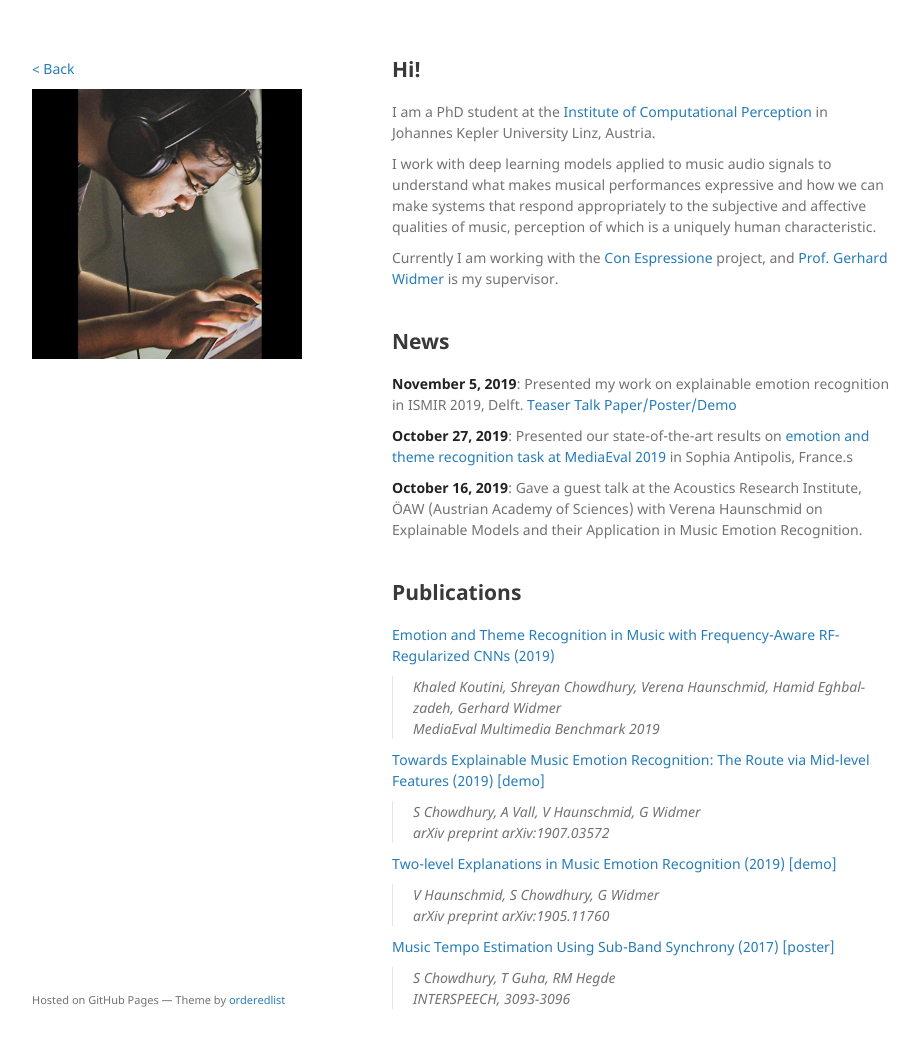
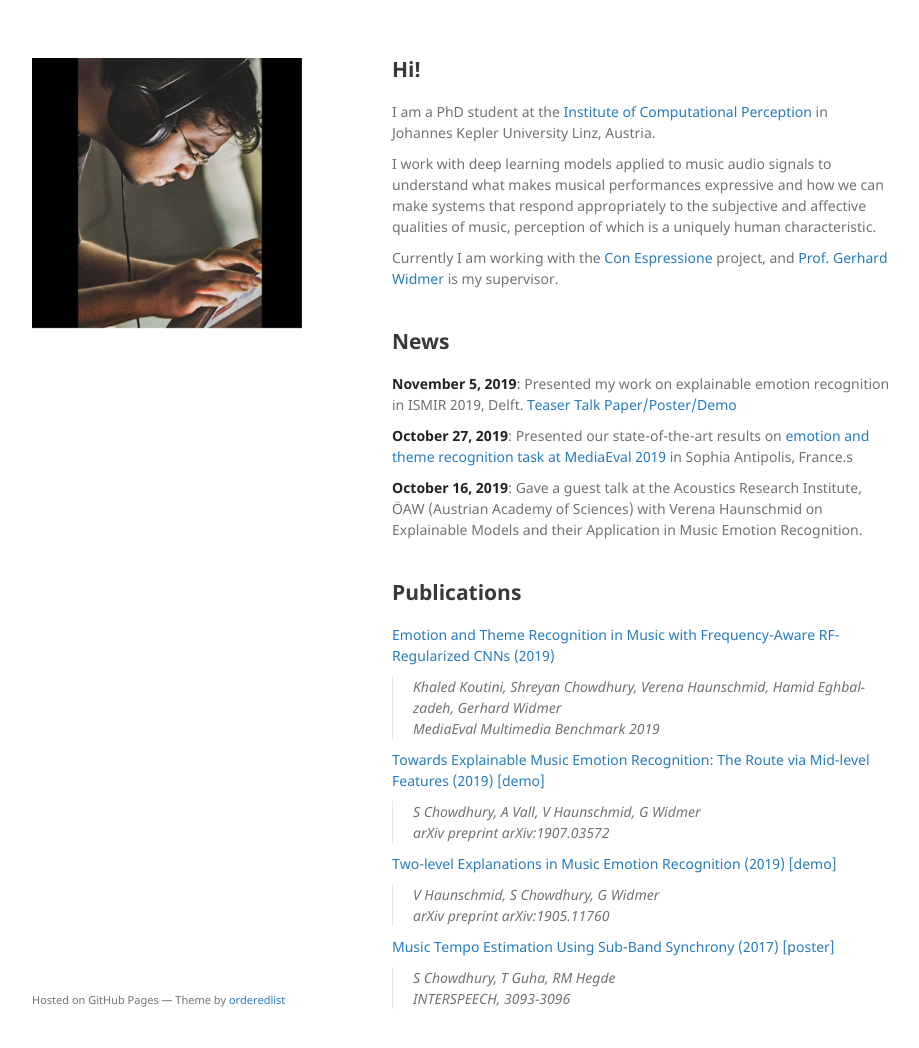
Before and after one commit to shreyanc/shreyanc.github.io, a Jekyll site: the page built from index.md, in a window 1280 px wide and 1069 px high. Shown: the top 1048 px of the window, without its empty margins (178-1097 px from the left). Built offline with Jekyll 4.4.1, drawn with Linux system fonts in a browser that asks for light colours; our own code applies the rules of GitHub Pages for plain Markdown files.

Commit message:
Update default.html

```diff
--- a/_layouts/default.html
+++ b/_layouts/default.html
@@ -24,11 +24,12 @@
   <body>
     <div class="wrapper">
       <header>
-	      {% if page.title %}
+	      <!--{% if page.title %}
 	      	<p class="view"><a href="https://shreyanc.github.io/apad.html">< Back</a></p>
-	      {% else %}
-	      	<p>{{ site.title }}</p>
-	      {% endif %}
+	      {% else %}-->
+	      	<p>{{ site.title }}</p><br>
+	      	<p>{{ page.title }}</p>
+	      <!--{% endif %}-->
 
 	      {% if page.logo %}
 	      	<img src="{{page.logo | relative_url}}" alt="Logo" />
```
